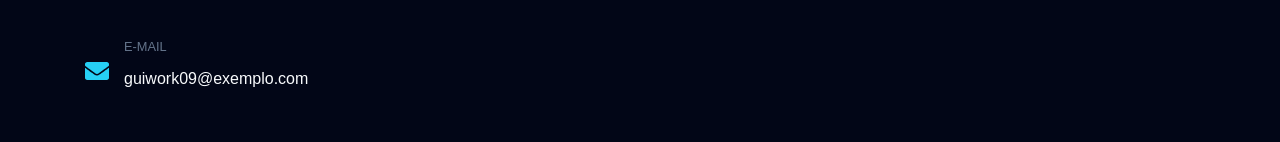
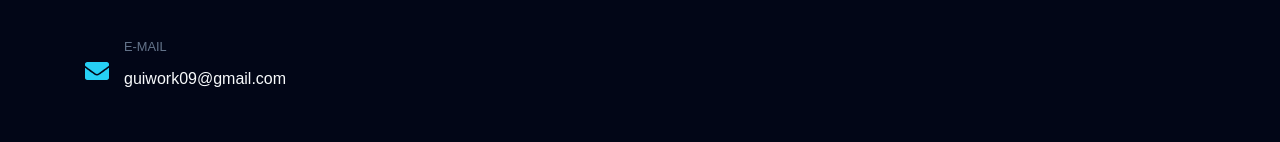
Before and after one commit to guialmeida10/guilherme-almeida-portfolio, a React (Vite) app: page / in a window 1280 px wide. Shown: the part 3974-4116 px from the top of the page. Built offline with nearby package versions, Linux system fonts and the light colour scheme.

Commit message:
Email and link update

```diff
--- a/src/components/Contact.jsx
+++ b/src/components/Contact.jsx
@@ -19,16 +19,16 @@
               <FaEnvelope className="info-icon" />
               <div>
                 <span>E-mail</span>
-                <p>guiwork09@exemplo.com</p>
+                <p>guiwork09@gmail.com</p>
               </div>
             </div>
           </div>
 
           <div className="social-links">
-            <a href="#" className="social-icon">
+            <a href="https://www.linkedin.com/in/guilherme-almeida-192621314/" target="_blank" rel="noopener noreferrer" className="social-icon">
               <FaLinkedin />
             </a>
-            <a href="#" className="social-icon">
+            <a href="https://github.com/guialmeida10" target="_blank" rel="noopener noreferrer" className="social-icon">
               <FaGithub />
             </a>
           </div>
```
